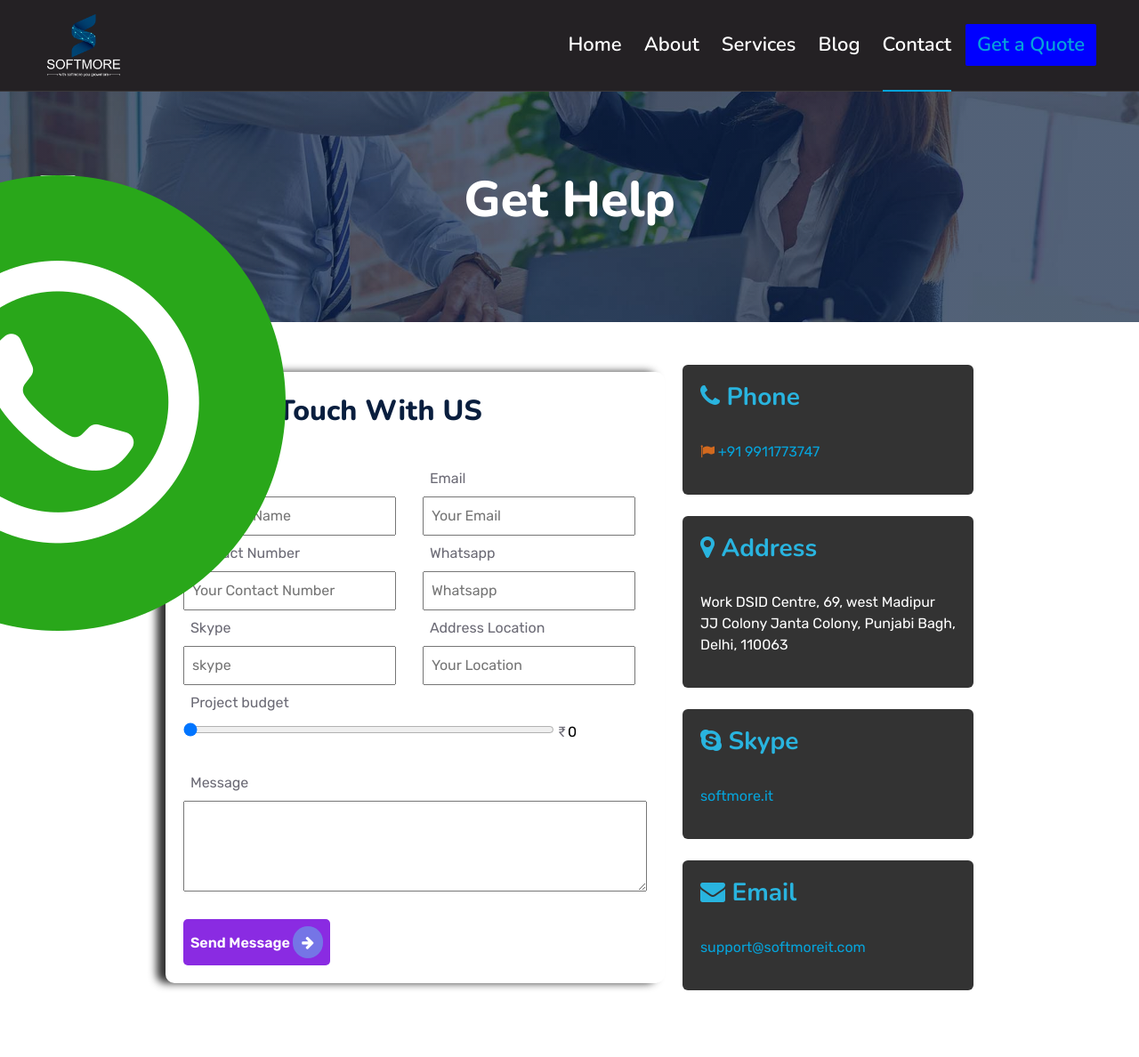
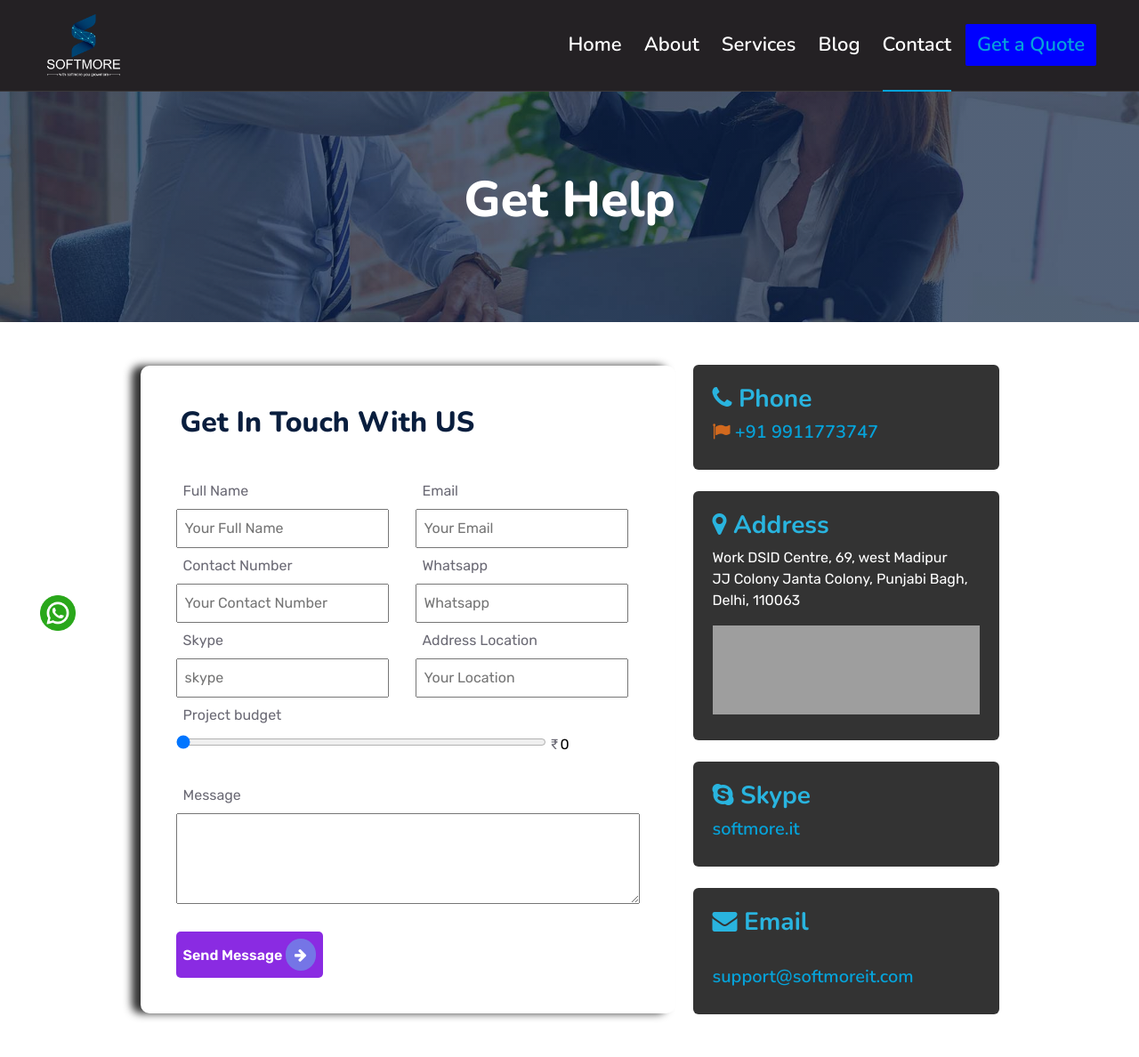
Before and after one commit to MUSADDIQUE-P/TEST, a PHP site: page /contact.html in a window 1280 px wide. Shown: the part 46-1234 px from the top of the page at 89% size. Before the commit the page ends 1159 px from the top, so only its background shows below. Run offline with PHP 8.4, Linux system fonts and the light colour scheme; some libraries are stand-ins or nearby versions; grey boxes are pictures that could not be loaded.

Commit message:
minor changes
contact form font adjust
services page icon resize
whatsapp icon onloading

```diff
--- a/contact.html
+++ b/contact.html
@@ -66,12 +66,12 @@
             flex-direction: column;
             text-align: left;
             width: max-content;
-            height: 50%;
+            height: 70%;
             border-radius: 10px;
             transition: 0.3s;
             box-shadow: -10px 0px 10px #333;
             background-color: #fff;
-            padding: 20px;
+            padding: 40px;
             width: max-content;
 
 
@@ -114,7 +114,7 @@
             background-color: #333;
             color: #fff;
             border-radius: 6px;
-            padding: 20px;
+            padding: 22px;
         }
 
         .cont-cards {
@@ -197,7 +197,7 @@
             .c3,
             .c4 {
                 width: 100%;
-                padding: 20px;
+
             }
 
             .geo-info {
@@ -291,6 +291,10 @@
 </head>
 
 <body>
+    <div class=" d-flex align-items-center justify-content-center rounded" style="position: fixed; display: none; left: 45px; bottom: 45px;
+    z-index: 101; width:40px;">
+    <a href="https://wa.me/+919911773747"><img style="width: 40px;" src="./img/tech/whatsapp.png" alt=""></a>
+</div>
     <!-- Spinner Start -->
     <div id="spinner" class="show bg-white position-fixed translate-middle w-100 vh-100 top-50 start-50 d-flex align-items-center justify-content-center">
         <div class="spinner"></div>
@@ -615,12 +619,12 @@
         <div class="cont-cards">
             <div class="c-1">
                 <section>
-                    <h3 style="color: #29b4df"><i class="fa fa-phone" aria-hidden="true"></i>
+                    <h3 style="color: #29b4df;"><i class="fa fa-phone" aria-hidden="true"></i>
                         Phone</h3>
-                    <br>
-                    <p><i class="fa fa-flag " style="color:chocolate"></i>
+
+                    <h5 style="color: white;"><i class="fa fa-flag " style="color:chocolate; "></i>
                         <a href="tel:+91 9911773747">+91 9911773747</a>
-                    </p>
+                    </h5>
                     <!-- <p><i class="fa fa-flag" aria-hidden="true"></i>
                         +91-9876543210</p> -->
 
@@ -632,9 +636,13 @@
                 <section>
                     <h3 style="color: #29b4df"><i class="fa fa-map-marker" aria-hidden="true"></i>
                         Address </h3>
-                    <br>
+
                     <p>Work DSID Centre, 69, west Madipur <br> JJ
                         Colony Janta Colony, Punjabi Bagh, <br> Delhi, 110063 </p>
+                        <iframe
+                    src="https://www.google.com/maps/embed?pb=!1m18!1m12!1m3!1d3500.628895363987!2d77.1140245!3d28.6708284!2m3!1f0!2f0!3f0!3m2!1i1024!2i768!4f13.1!3m3!1m2!1s0x390d0390bfffffff%3A0xa1061df027587269!2sSoftmore%20It%20Solutions!5e0!3m2!1sen!2sin!4v1674502811918!5m2!1sen!2sin"
+                    style="height: 100px; width:100%" allowfullscreen="" loading="lazy"
+                    referrerpolicy="no-referrer-when-downgrade"></iframe>
                 </section>
             </div>
             <br>
@@ -643,8 +651,8 @@
                 <section>
                     <h3 style="color: #29b4df"><i class="fa fa-skype" aria-hidden="true"></i>
                         Skype </h3>
-                    <br>
-                    <p><a href="#">softmore.it</a></p>
+
+                        <h5 style="color: white;"><a href="#">softmore.it</a></h5>
                 </section>
             </div>
             <br>
@@ -652,7 +660,7 @@
                 <section>
                     <h3 style="color: #29b4df"><i class="fa fa-envelope" aria-hidden="true"></i> Email</h3>
                     <br>
-                    <p><a href="mailto:support@softmore.com">support@softmoreit.com</a></p>
+                    <h5 style="color: white;"><a href="mailto:support@softmore.com">support@softmoreit.com</a></h5>
                 </section>
             </div>
         </div>
@@ -669,11 +677,7 @@
 
     <!-- Back to Top -->
     <a href="#" class="btn btn-lg btn-primary btn-lg-square rounded back-to-top"><i class="bi bi-arrow-up"></i></a>
-    <div class="bg-light d-flex align-items-center justify-content-center rounded"
-        style="position: fixed; display: none; left: 45px; bottom: 45px;
-        z-index: 101; width:40px;">
-        <a href="https://wa.me/+919911773747"><img src="./img/tech/whatsapp.png" alt=""></a>
-    </div>
+
 
 
     <!-- JavaScript Libraries -->
--- a/css/style.css
+++ b/css/style.css
@@ -596,3 +596,7 @@ h6,
 .testimonial-carousel .owl-item.center .testimonial-item h6 {
     color: var(--dark) !important;
 }
+.sericon {
+    width: 115px;
+    padding-bottom: 10px;
+  }
--- a/footer.html
+++ b/footer.html
@@ -408,6 +408,10 @@
               <li>
                 <a href="contact.html">Contact Us</a>
               </li>
+              <iframe
+                    src="https://www.google.com/maps/embed?pb=!1m18!1m12!1m3!1d3500.628895363987!2d77.1140245!3d28.6708284!2m3!1f0!2f0!3f0!3m2!1i1024!2i768!4f13.1!3m3!1m2!1s0x390d0390bfffffff%3A0xa1061df027587269!2sSoftmore%20It%20Solutions!5e0!3m2!1sen!2sin!4v1674502811918!5m2!1sen!2sin"
+                    style="height: 90px; width:85%" allowfullscreen="" loading="lazy"
+                    referrerpolicy="no-referrer-when-downgrade"></iframe>
             </ul>
           </li>
           <li>
```
Also changed, not shown: about.html (+13 -14 lines), blog.html (+4 -6 lines), index.html (+7 -6 lines), service.html (+5 -5 lines).
